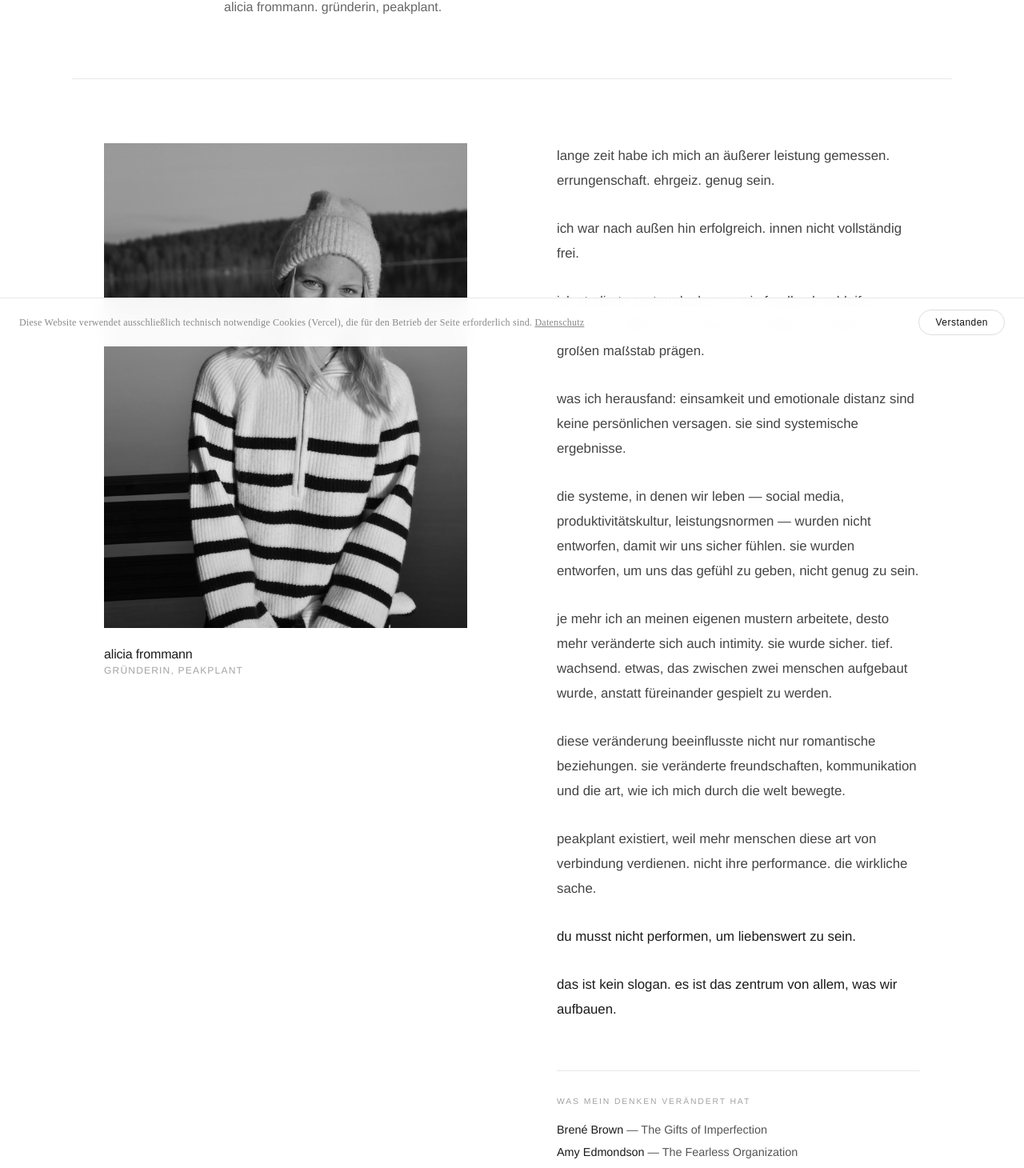
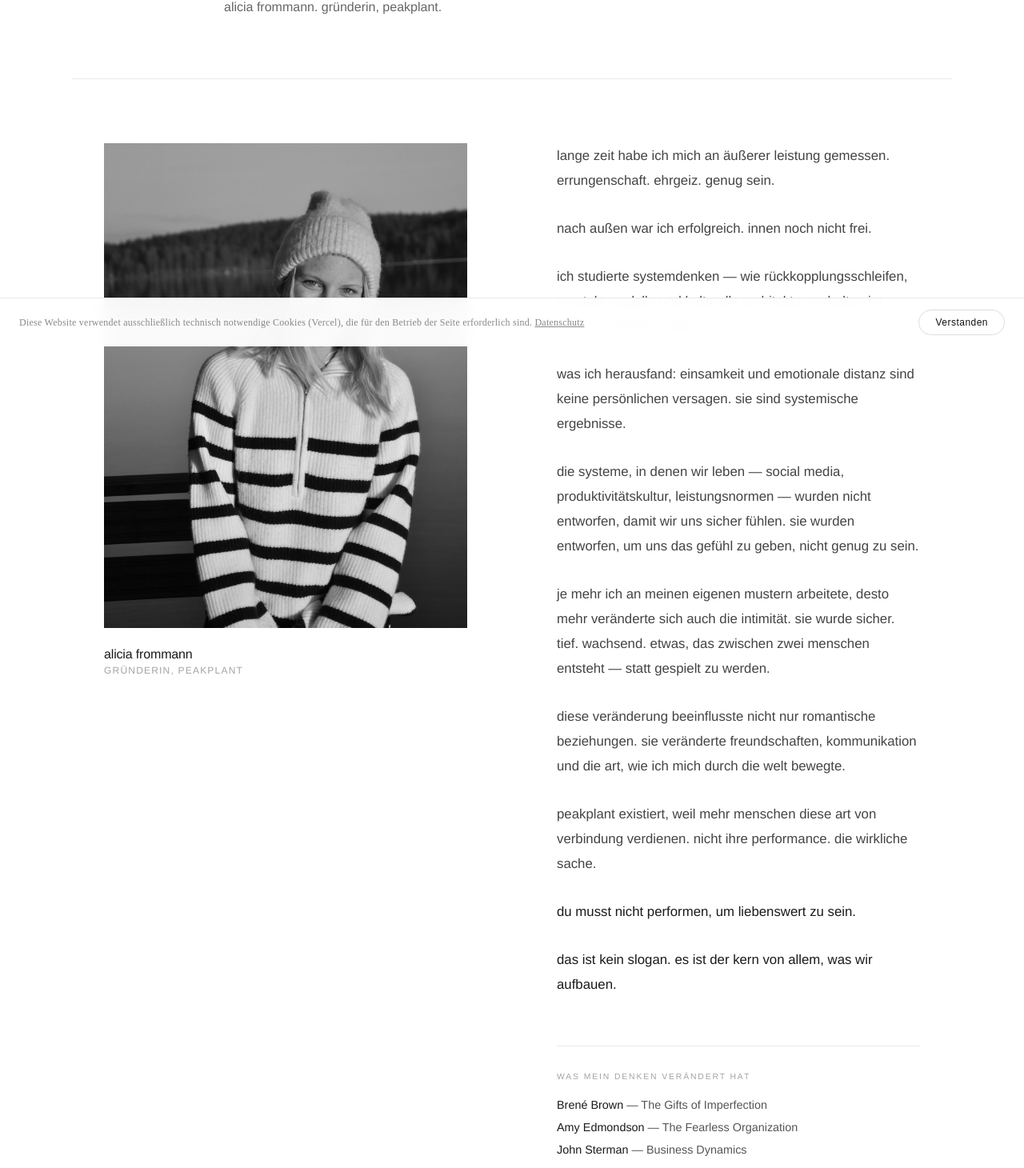
Before and after one commit to aliciafrommann-creator/PeakPlant, a Next.js app: page /de/about in a window 1280 px wide. Shown: the part 367-1827 px from the top of the page at 80% size. Built offline with nearby package versions, Linux system fonts and the light colour scheme.

Commit message:
improve German translations: philosophy + about pages

```diff
--- a/app/[locale]/about/page.tsx
+++ b/app/[locale]/about/page.tsx
@@ -12,15 +12,15 @@ export default function AboutPage({ params }: { params: { locale: string } }) {
 
   const paragraphs = isDE ? [
     'lange zeit habe ich mich an äußerer leistung gemessen. errungenschaft. ehrgeiz. genug sein.',
-    'ich war nach außen hin erfolgreich. innen nicht vollständig frei.',
-    'ich studierte systemdenken — wie feedback-schleifen, mentale modelle und kulturelle architektur verhalten im großen maßstab prägen.',
+    'nach außen war ich erfolgreich. innen noch nicht frei.',
+    'ich studierte systemdenken — wie rückkopplungsschleifen, mentale modelle und kulturelle architektur verhalten im großen maßstab prägen.',
     'was ich herausfand: einsamkeit und emotionale distanz sind keine persönlichen versagen. sie sind systemische ergebnisse.',
     'die systeme, in denen wir leben — social media, produktivitätskultur, leistungsnormen — wurden nicht entworfen, damit wir uns sicher fühlen. sie wurden entworfen, um uns das gefühl zu geben, nicht genug zu sein.',
-    'je mehr ich an meinen eigenen mustern arbeitete, desto mehr veränderte sich auch intimity. sie wurde sicher. tief. wachsend. etwas, das zwischen zwei menschen aufgebaut wurde, anstatt füreinander gespielt zu werden.',
+    'je mehr ich an meinen eigenen mustern arbeitete, desto mehr veränderte sich auch die intimität. sie wurde sicher. tief. wachsend. etwas, das zwischen zwei menschen entsteht — statt gespielt zu werden.',
     'diese veränderung beeinflusste nicht nur romantische beziehungen. sie veränderte freundschaften, kommunikation und die art, wie ich mich durch die welt bewegte.',
     'peakplant existiert, weil mehr menschen diese art von verbindung verdienen. nicht ihre performance. die wirkliche sache.',
     'du musst nicht performen, um liebenswert zu sein.',
-    'das ist kein slogan. es ist das zentrum von allem, was wir aufbauen.',
+    'das ist kein slogan. es ist der kern von allem, was wir aufbauen.',
   ] : [
     'for a long time, i measured myself by external performance. achievement. ambition. being enough.',
     'i was successful on the outside. not fully free on the inside.',
```
Also changed, not shown: app/[locale]/philosophy/page.tsx (+12 -12 lines).
